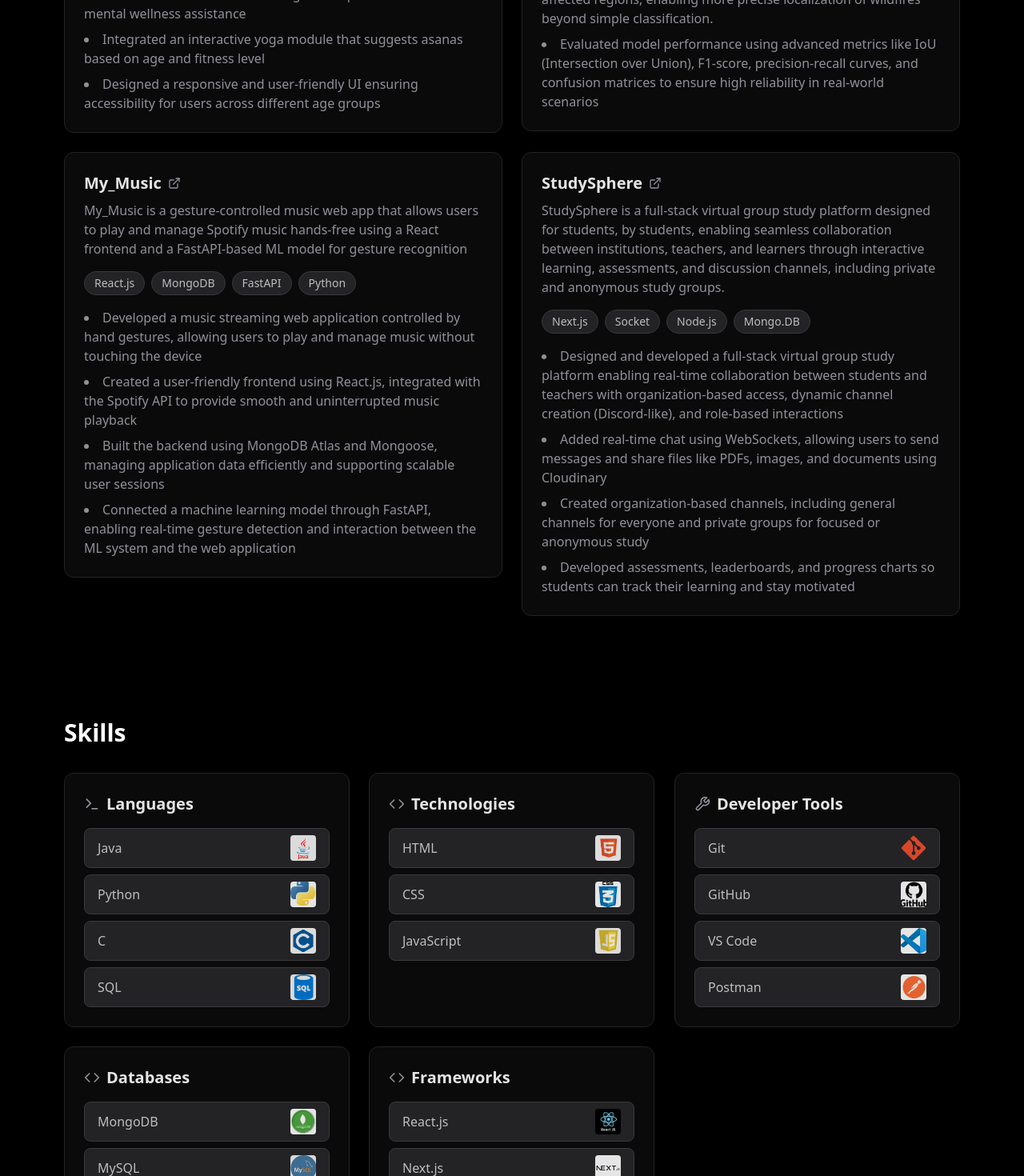
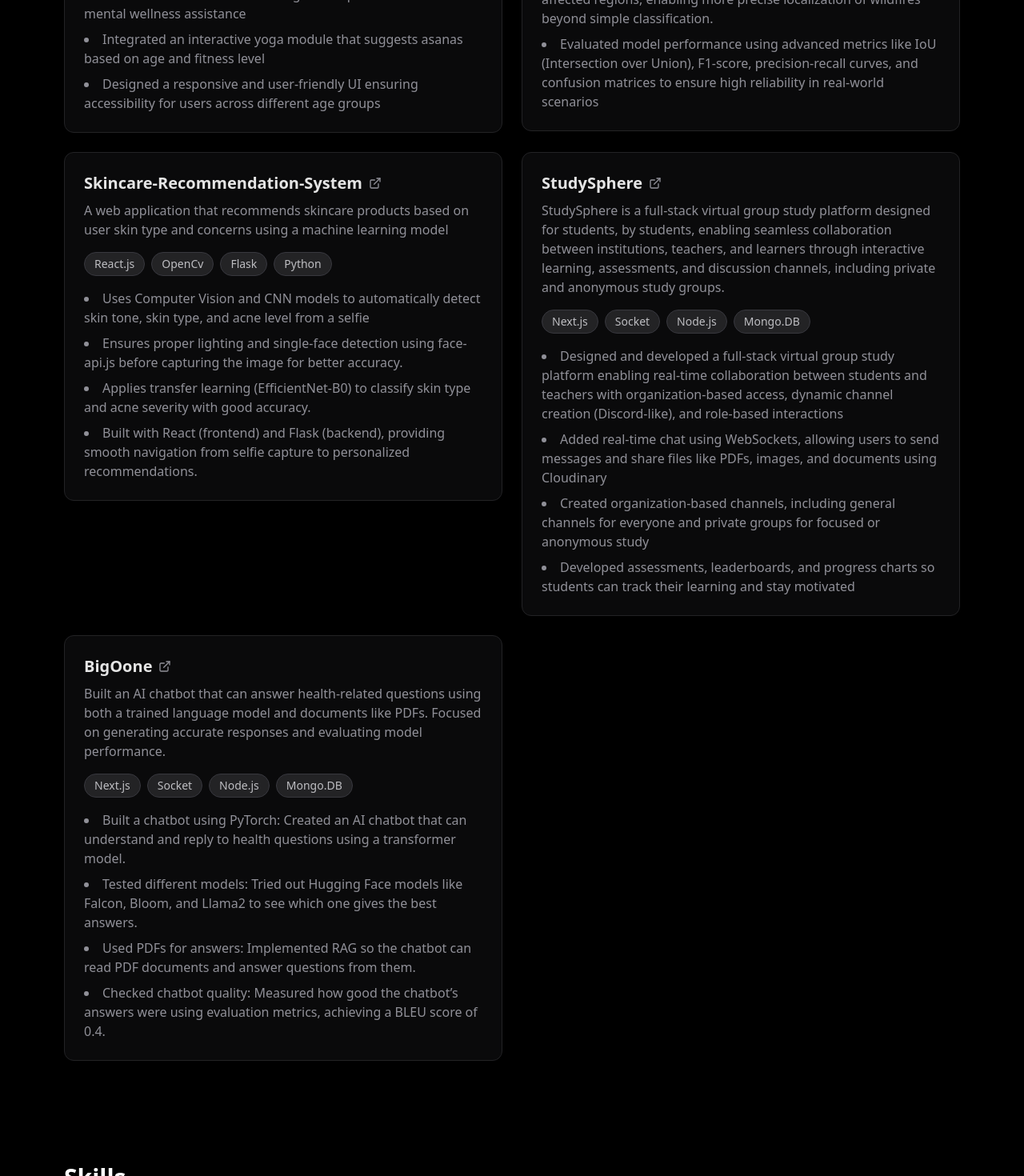
Before and after one commit to PranavSriram39/Portfolio1, a React (Vite) app: page / in a window 1280 px wide. Shown: the part 1330-2800 px from the top of the page at 80% size. Built offline with nearby package versions, Linux system fonts and the light colour scheme.

Commit message:
Updated my projects details

```diff
--- a/src/data.ts
+++ b/src/data.ts
@@ -45,22 +45,22 @@ export const projects = [
     link: "https://forest-wildfire-detection.vercel.app/"
   },
   {
-    title: "My_Music",
-    description: "My_Music is a gesture-controlled music web app that allows users to play and manage Spotify music hands-free using a React frontend and a FastAPI-based ML model for gesture recognition",
-    // image: "/wellness-fusion.jpg",
-    technologies: ["React.js", "MongoDB", "FastAPI", "Python"],
+    title: "Skincare-Recommendation-System",
+    description: "A web application that recommends skincare products based on user skin type and concerns using a machine learning model",
+    // image: "",
+    technologies: ["React.js", "OpenCv", "Flask", "Python"],
     points: [
-      "Developed a music streaming web application controlled by hand gestures, allowing users to play and manage music without touching the device",
-      "Created a user-friendly frontend using React.js, integrated with the Spotify API to provide smooth and uninterrupted music playback",
-      "Built the backend using MongoDB Atlas and Mongoose, managing application data efficiently and supporting scalable user sessions",
-      "Connected a machine learning model through FastAPI, enabling real-time gesture detection and interaction between the ML system and the web application"
+      "Uses Computer Vision and CNN models to automatically detect skin tone, skin type, and acne level from a selfie",
+      "Ensures proper lighting and single-face detection using face-api.js before capturing the image for better accuracy.",
+      "Applies transfer learning (EfficientNet-B0) to classify skin type and acne severity with good accuracy.",
+      "Built with React (frontend) and Flask (backend), providing smooth navigation from selfie capture to personalized recommendations."
     ],
-    link: "https://my-music.vercel.app/"
+    link: "https://github.com/PranavSriram39/Skincare-Recommendation-System/"
   },
   {
     title: "StudySphere",
     description: "StudySphere is a full-stack virtual group study platform designed for students, by students, enabling seamless collaboration between institutions, teachers, and learners through interactive learning, assessments, and discussion channels, including private and anonymous study groups.",
-    // image: "/wellness-fusion.jpg",
+    // image: "",
     technologies: ["Next.js","Socket","Node.js","Mongo.DB",],
     points: [
       "Designed and developed a full-stack virtual group study platform enabling real-time collaboration between students and teachers with organization-based access, dynamic channel creation (Discord-like), and role-based interactions",
@@ -68,21 +68,21 @@ export const projects = [
       "Created organization-based channels, including general channels for everyone and private groups for focused or anonymous study",
       "Developed assessments, leaderboards, and progress charts so students can track their learning and stay motivated"
     ],
-    link:"https://study-sphere.vercel.app/"
+    link:"https://studysphere39.vercel.app/"
   },
-  // {
-  //   title: "Healthcare-Chatbot",
-  //   description: "Built an AI chatbot that can answer health-related questions using both a trained language model and documents like PDFs. Focused on generating accurate responses and evaluating model performance.",
-  //   // image: "/wellness-fusion.jpg",
-  //   technologies: ["Next.js","Socket","Node.js","Mongo.DB",],
-  //   points: [
-  //     "Built a chatbot using PyTorch: Created an AI chatbot that can understand and reply to health questions using a transformer model.",
-  //     "Tested different models: Tried out Hugging Face models like Falcon, Bloom, and Llama2 to see which one gives the best answers.",
-  //     "Used PDFs for answers: Implemented RAG so the chatbot can read PDF documents and answer questions from them.",
-  //     "Checked chatbot quality: Measured how good the chatbot’s answers were using evaluation metrics, achieving a BLEU score of 0.4."
-  //   ],
-  //   link:"https://github.com/PranavSriram39/Healthcare-Chatbot"
-  // }
+    {
+     title: "BigOone",
+     description: "Built an AI chatbot that can answer health-related questions using both a trained language model and documents like PDFs. Focused on generating accurate responses and evaluating model performance.",
+     // image: "/wellness-fusion.jpg",
+     technologies: ["Next.js","Socket","Node.js","Mongo.DB",],
+     points: [
+       "Built a chatbot using PyTorch: Created an AI chatbot that can understand and reply to health questions using a transformer model.",
+       "Tested different models: Tried out Hugging Face models like Falcon, Bloom, and Llama2 to see which one gives the best answers.",
+       "Used PDFs for answers: Implemented RAG so the chatbot can read PDF documents and answer questions from them.",
+       "Checked chatbot quality: Measured how good the chatbot’s answers were using evaluation metrics, achieving a BLEU score of 0.4."
+     ],
+     link:"https://github.com/PranavSriram39/Healthcare-Chatbot"
+   }
 ];
 
 export const skillCategories = {
@@ -225,6 +225,11 @@ export const certifications = [
     title: "Cybersecurity Essentials",
     issuer: "CISCO",
     link: ""
+  },
+  {
+    title: "CCNA Introduction to Networks",
+    issuer: "CISCO",
+    link: ""
   }
 
 ];
```
